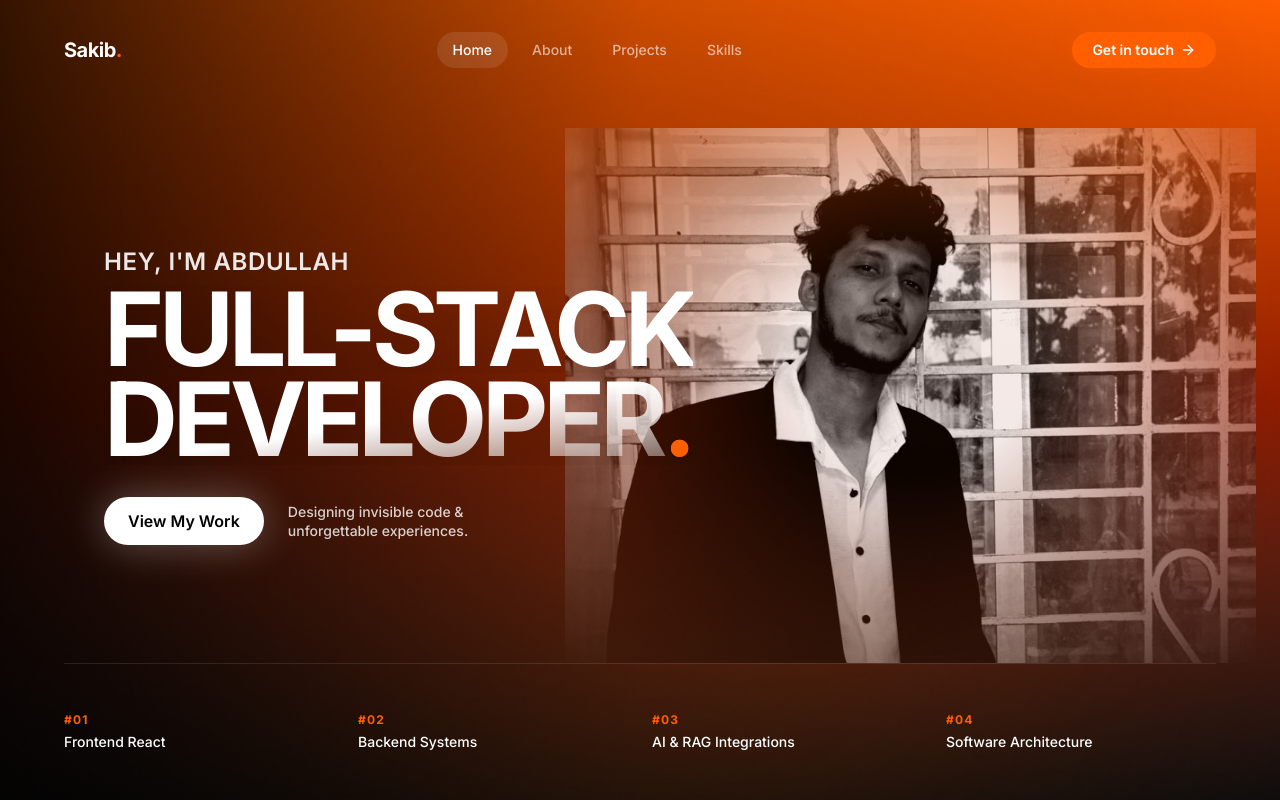
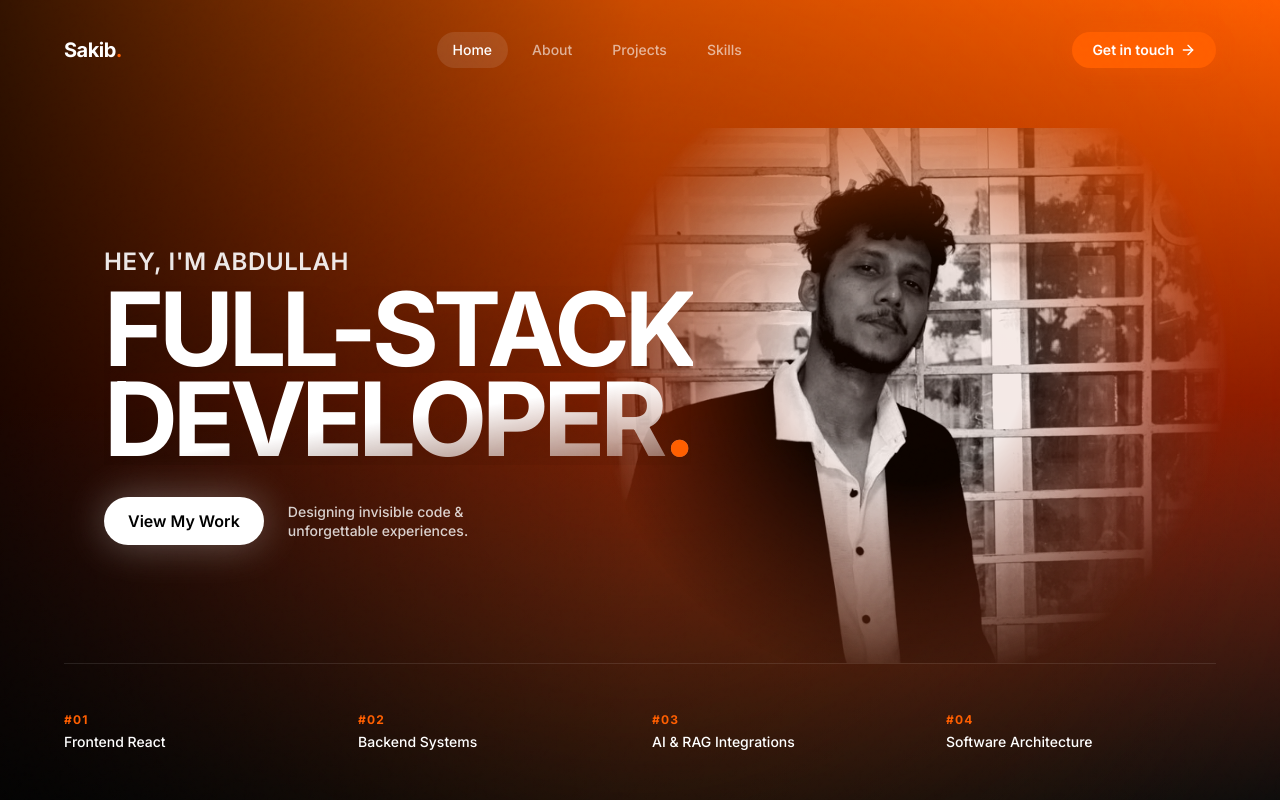
Before and after one commit to sakibmohammad9994-design/My_Portfolio, a React (Vite) app: page / in a window 1280 px wide. Shown: the top 800 px of the page. Built offline with nearby package versions, Linux system fonts and the light colour scheme; a web font is replaced by a local one.

Commit message:
fix: resolve invalid css mask syntax and implement multiply blend mode for seamless photo integration

```diff
--- a/src/components/sections/HeroSection.tsx
+++ b/src/components/sections/HeroSection.tsx
@@ -27,7 +27,7 @@ const HeroSection = () => {
 
         <div className="relative flex-grow flex items-center justify-center w-full max-w-[1400px] mx-auto min-h-[60vh] z-20">
 
-          {/* Overlapping Parallax Image - AGGRESSIVE EDGE ERASER */}
+          {/* Overlapping Parallax Image - FIXED MASK SYNTAX & ADDED MULTIPLY BLEND */}
           <motion.div
             style={{ y: shouldReduceMotion ? 0 : yImage, opacity }}
             initial={{ opacity: 0, scale: 1.1, filter: "blur(10px)" }}
@@ -38,12 +38,13 @@ const HeroSection = () => {
             <img
               src="/sakib-bw-suit.png"
               alt={PERSONAL_INFO.name}
-              className="w-full h-full object-cover object-[50%_20%] opacity-90 grayscale contrast-125 mix-blend-luminosity"
+              // Switched to mix-blend-multiply: This makes all white/bright parts of the grill completely disappear into the orange!
+              className="w-full h-full object-cover object-[50%_20%] opacity-90 grayscale contrast-[1.2] mix-blend-multiply"
               style={{
-                /* Extremely aggressive mask to guarantee NO straight edges are visible.
-                   Fades out completely well before hitting the borders of the image. */
-                maskImage: 'radial-gradient(ellipse 70% 80% at 50% 45%, black 25%, transparent 100%)',
-                WebkitMaskImage: 'radial-gradient(ellipse 70% 80% at 50% 45%, black 25%, transparent 100%)'
+                /* Fixed valid CSS radial-gradient syntax.
+                   This is a 100% guaranteed circular fade that vanishes before hitting any edge. */
+                maskImage: 'radial-gradient(circle at 50% 45%, black 25%, transparent 70%)',
+                WebkitMaskImage: 'radial-gradient(circle at 50% 45%, black 25%, transparent 70%)'
               }}
             />
           </motion.div>
```
